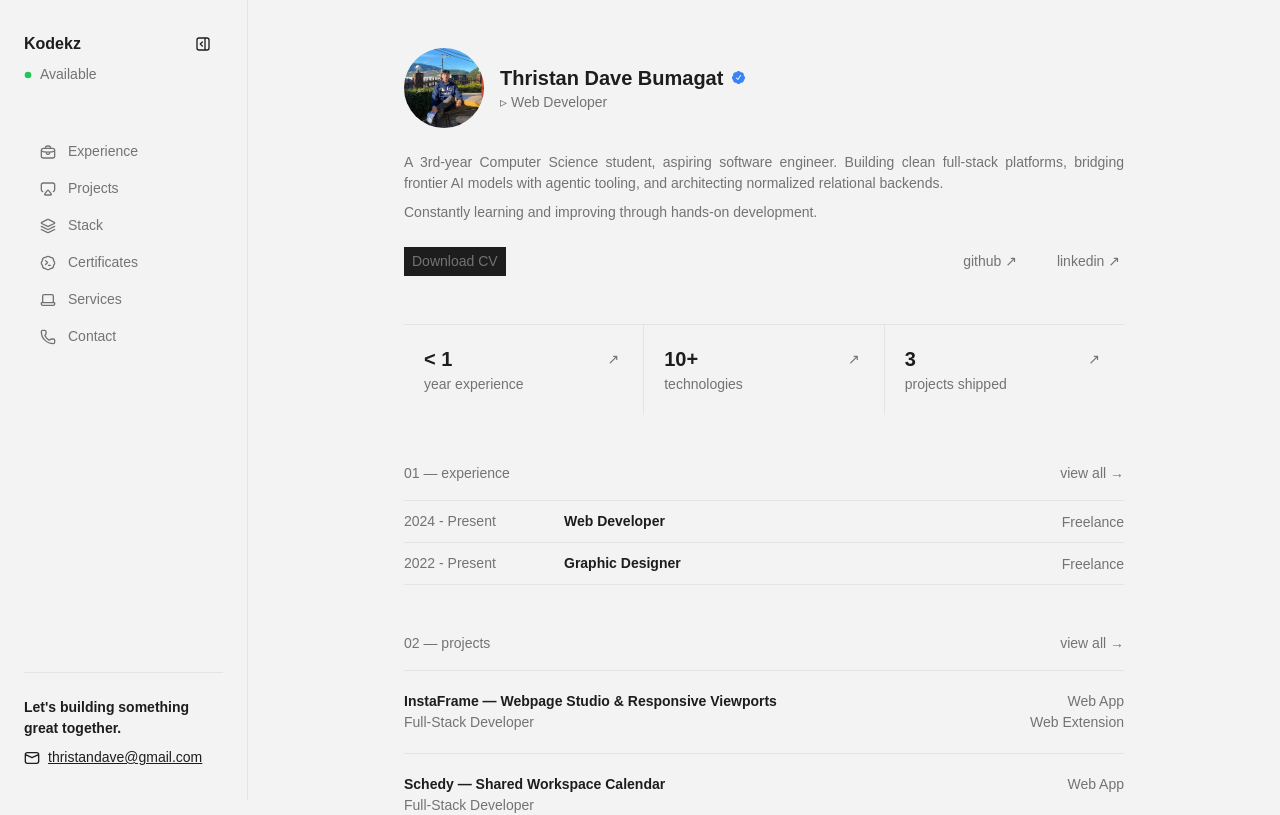
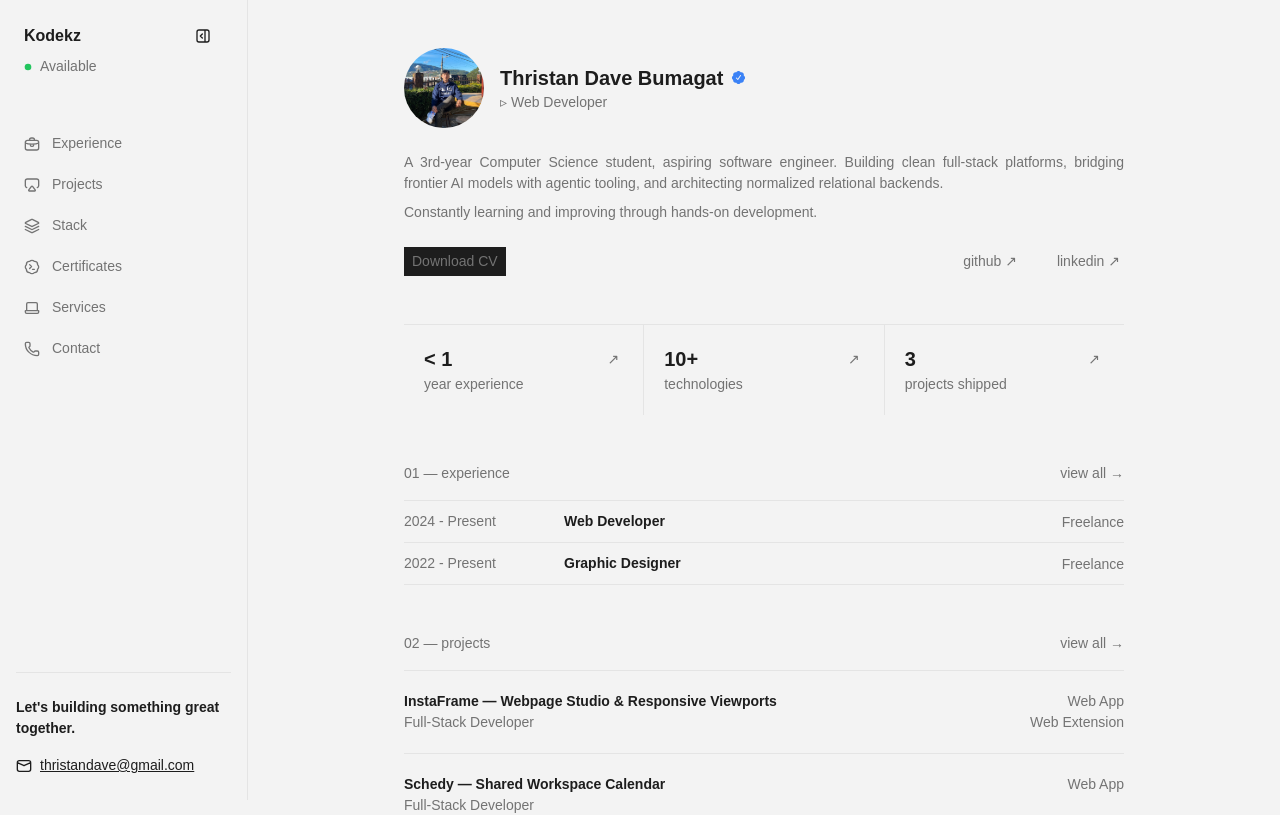
Before and after one commit to 3stannn/kodekz, a React (Vite) app: page / in a window 1280 px wide. Shown: the top 815 px of the page. Built offline with nearby package versions, Linux system fonts and the light colour scheme; a web font is replaced by a local one.

Commit message:
fix navbars

```diff
--- a/src/components/layout/Navbar.jsx
+++ b/src/components/layout/Navbar.jsx
@@ -233,7 +233,7 @@ function Navbar() {
                     <div>
                         <div className="mobile-menu__bar">
                             <Link
-                                className="whitespace-nowrap brand-name ml-4"
+                                className="whitespace-nowrap brand-name"
                                 to="/"
                                 tabIndex={isMobileOpen ? 0 : -1}
                                 onClick={() => setIsMobileOpen(false)}
@@ -246,6 +246,18 @@ function Navbar() {
                                 label="Close navigation menu"
                                 onClick={() => setIsMobileOpen(false)}
                             />
+                        </div>
+
+                        <div className="sidebar-availability flex flex-row items-center gap-2">
+                            <svg
+                                width={8}
+                                height={8}
+                                viewBox="0 0 24 24"
+                                aria-label="Available"
+                            >
+                                <circle cx="12" cy="12" r="10" fill="#22c55e" />
+                            </svg>
+                            <p className="text">Available</p>
                         </div>
 
                         <div className="mobile-menu__links">
@@ -269,7 +281,7 @@ function Navbar() {
                         <p className="text-heavy">
                             Let's building something great together.
                         </p>
-                        <div className="flex flex-row gap-2 items-center mt-2">
+                        <div className="flex flex-row gap-2 items-center mt-4">
                             <svg
                                 xmlns="http://www.w3.org/2000/svg"
                                 width="16"
@@ -316,7 +328,7 @@ function Navbar() {
                     </div>
 
                     <div id="desktop-menu" className="desktop-nav__content">
-                        <div className="flex flex-row items-center gap-2">
+                        <div className="sidebar-availability flex flex-row items-center gap-2">
                             <svg
                                 width={8}
                                 height={8}
@@ -327,7 +339,7 @@ function Navbar() {
                             </svg>
                             <p className="text">Available</p>
                         </div>
-                        <div className="mt-12 flex flex-col">
+                        <div className="mt-12 flex flex-col gap-1">
                             {navLinks.map((link) => (
                                 <Link
                                     key={link.label}
@@ -345,7 +357,7 @@ function Navbar() {
                 <div className="desktop-nav__footer mb-2">
                     <p className="hr mb-6"></p>
                     <p className="text-heavy">Let's building something great together.</p>
-                    <div className="flex flex-row gap-2 items-center mt-2">
+                    <div className="flex flex-row gap-2 items-center mt-4">
                         <svg
                             xmlns="http://www.w3.org/2000/svg"
                             width="16"
--- a/src/index.css
+++ b/src/index.css
@@ -76,6 +76,12 @@ body.mobile-menu-active {
   justify-content: space-between;
 }
 
+.mobile-menu__bar,
+.desktop-nav__bar,
+.sidebar-availability {
+  margin-inline: 8px;
+}
+
 .mobile-menu__links {
   display: flex;
   flex-direction: column;
@@ -93,7 +99,7 @@ body.mobile-menu-active {
   justify-content: space-between;
   border-right: 1px solid #e4e4e4;
   background-color: #f3f3f3;
-  padding: 24px;
+  padding: 16px;
   width: 248px;
   height: 100dvh;
   position: fixed;
@@ -211,7 +217,7 @@ body.mobile-menu-active {
 }
 
 .navigation {
-  padding: 8px 16px;
+  padding: 8px;
 }
 
 .navigation:hover {
```
